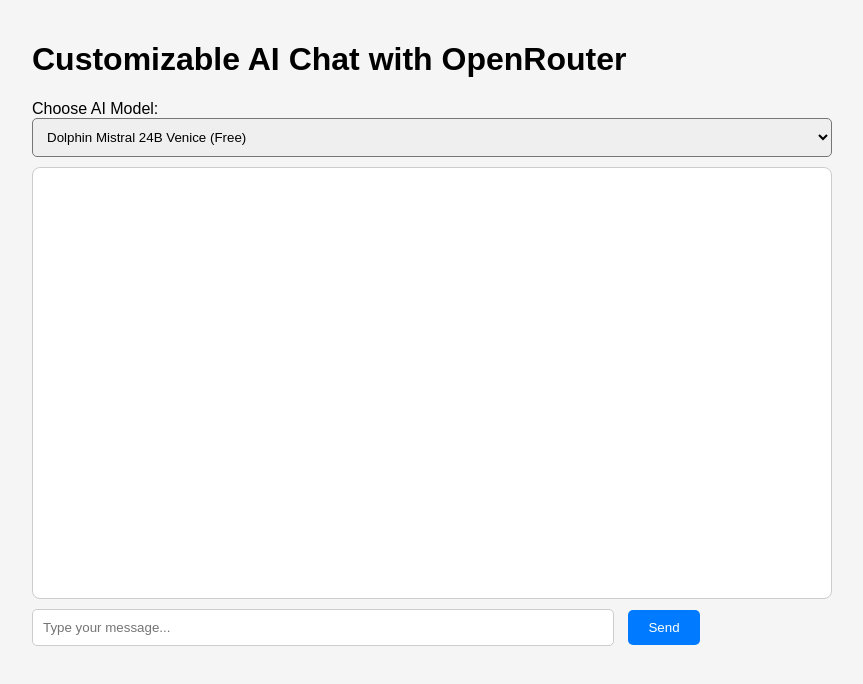
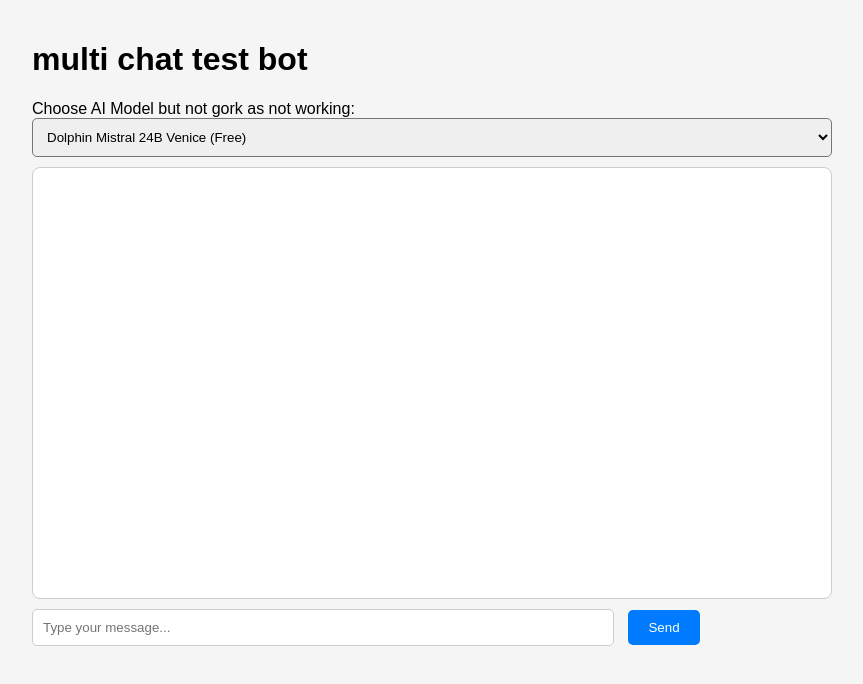
Before and after one commit to dutche007/openrouter-backend, a website: page public/index.html in a window 1280 px wide. Shown: the whole page, without its empty margins (208-1071 px from the left). Drawn offline with Linux system fonts and the light colour scheme.

Commit message:
Update index.html

```diff
--- a/public/index.html
+++ b/public/index.html
@@ -65,8 +65,8 @@
          </style>
      </head>
      <body>
-         <h1>Customizable AI Chat with OpenRouter</h1>
-         <label for="modelSelect">Choose AI Model:</label>
+         <h1>multi chat test bot</h1>
+         <label for="modelSelect">Choose AI Model but not gork as not working:</label>
          <select id="modelSelect">
              <option value="cognitivecomputations/dolphin-mistral-24b-venice-edition:free" selected>Dolphin Mistral 24B Venice (Free)</option>
              <option value="meta-llama/llama-3.2-3b-instruct:free">Llama 3.2 3B (Free)</option>
```
